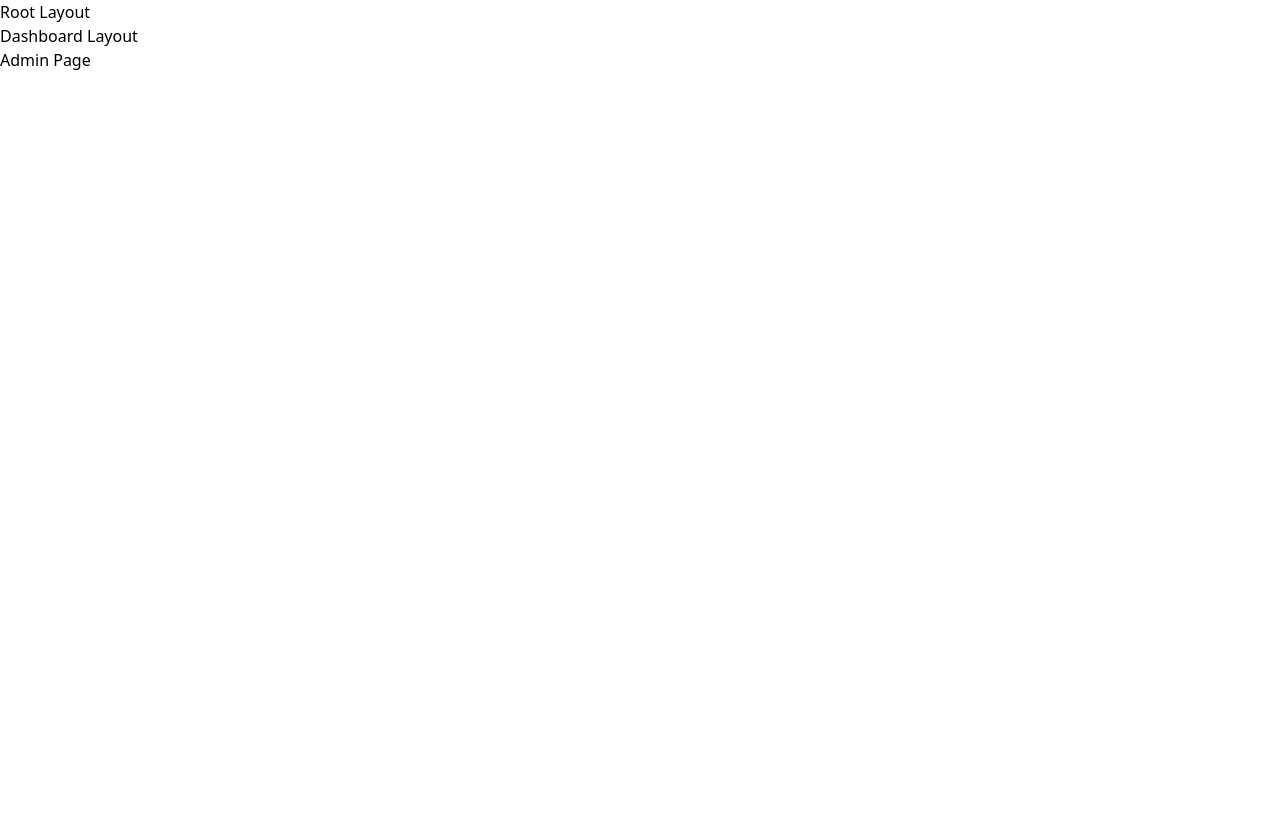
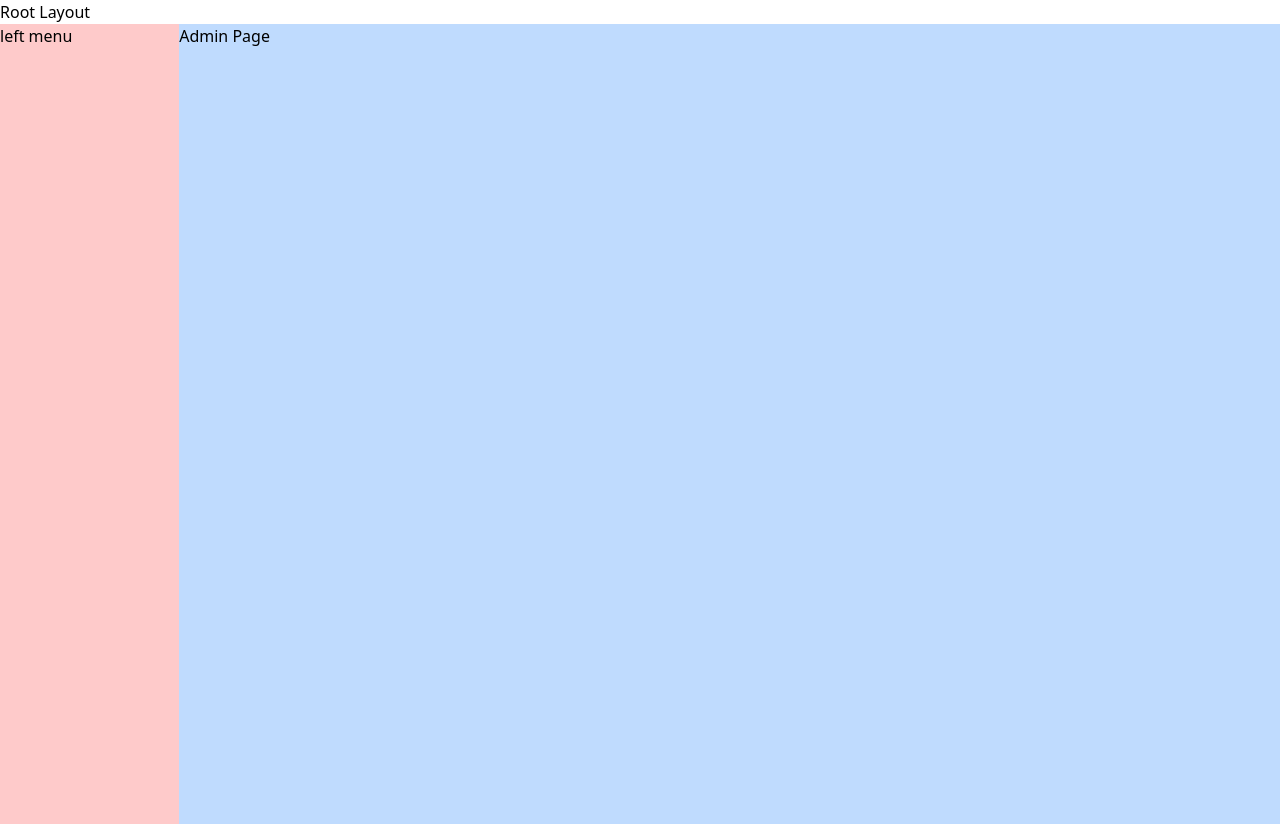
Before and after one commit to usalman/schooler, a Next.js app: page /admin in a window 1280 px wide. Before the commit the page ends 800 px from the top, so only its background shows below. Built offline with nearby package versions, Linux system fonts and the light colour scheme.

Commit message:
feat: create dashboard layout structure

```diff
--- a/src/app/(dashboard)/layout.tsx
+++ b/src/app/(dashboard)/layout.tsx
@@ -3,5 +3,14 @@
 }: Readonly<{
   children: React.ReactNode
 }>) {
-  return <div>Dashboard Layout{children}</div>
+  return (
+    <div className="h-screen flex">
+      <div className="w-[14%] md:w-[8%] lg:w-[16%] xl:w-[14%] bg-red-200">
+        left menu
+      </div>
+      <div className="w-[86%] md:w-[92%] lg:w-[84%] xl:w-[86%] bg-blue-200">
+        {children}
+      </div>
+    </div>
+  )
 }
```
